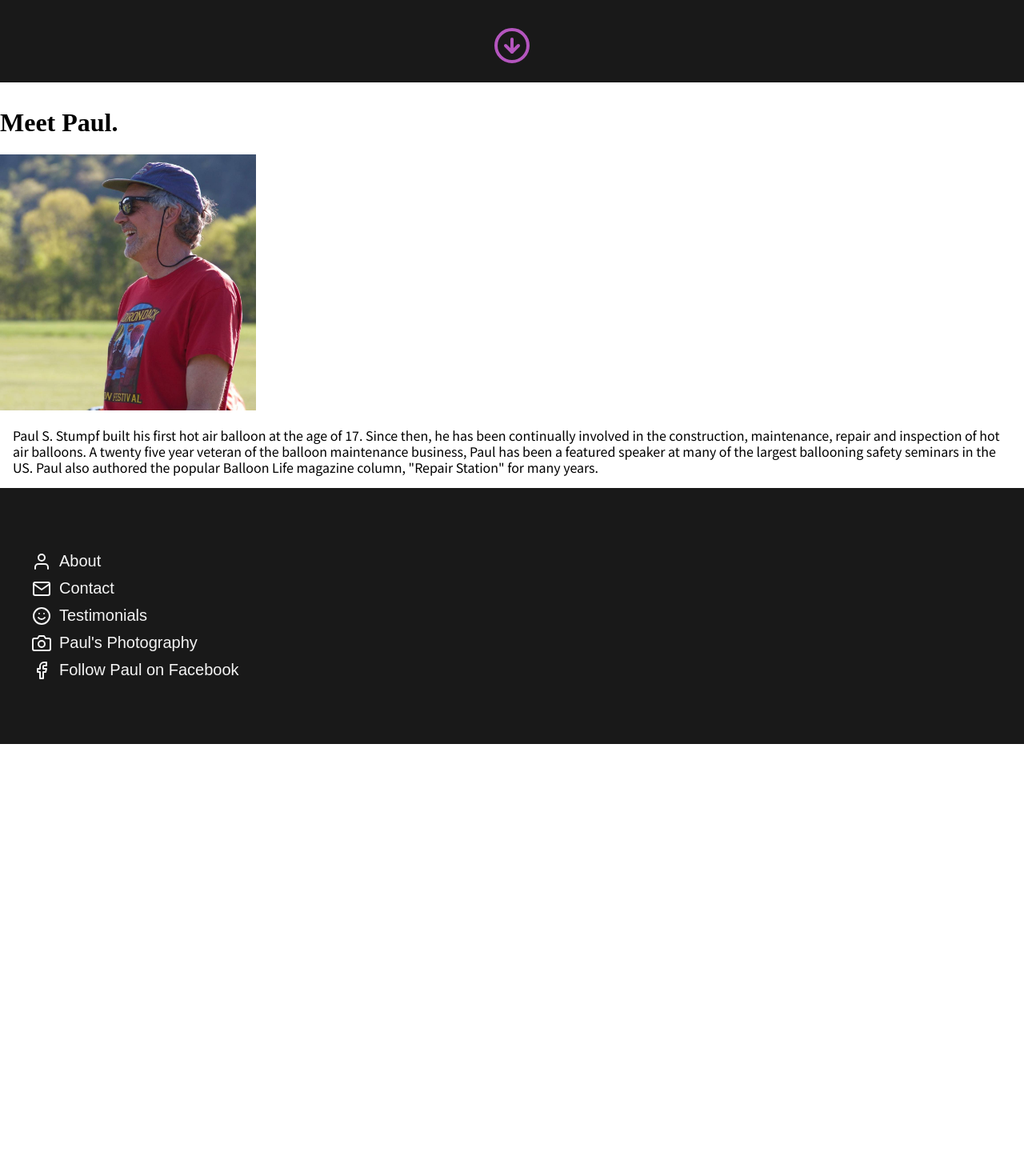
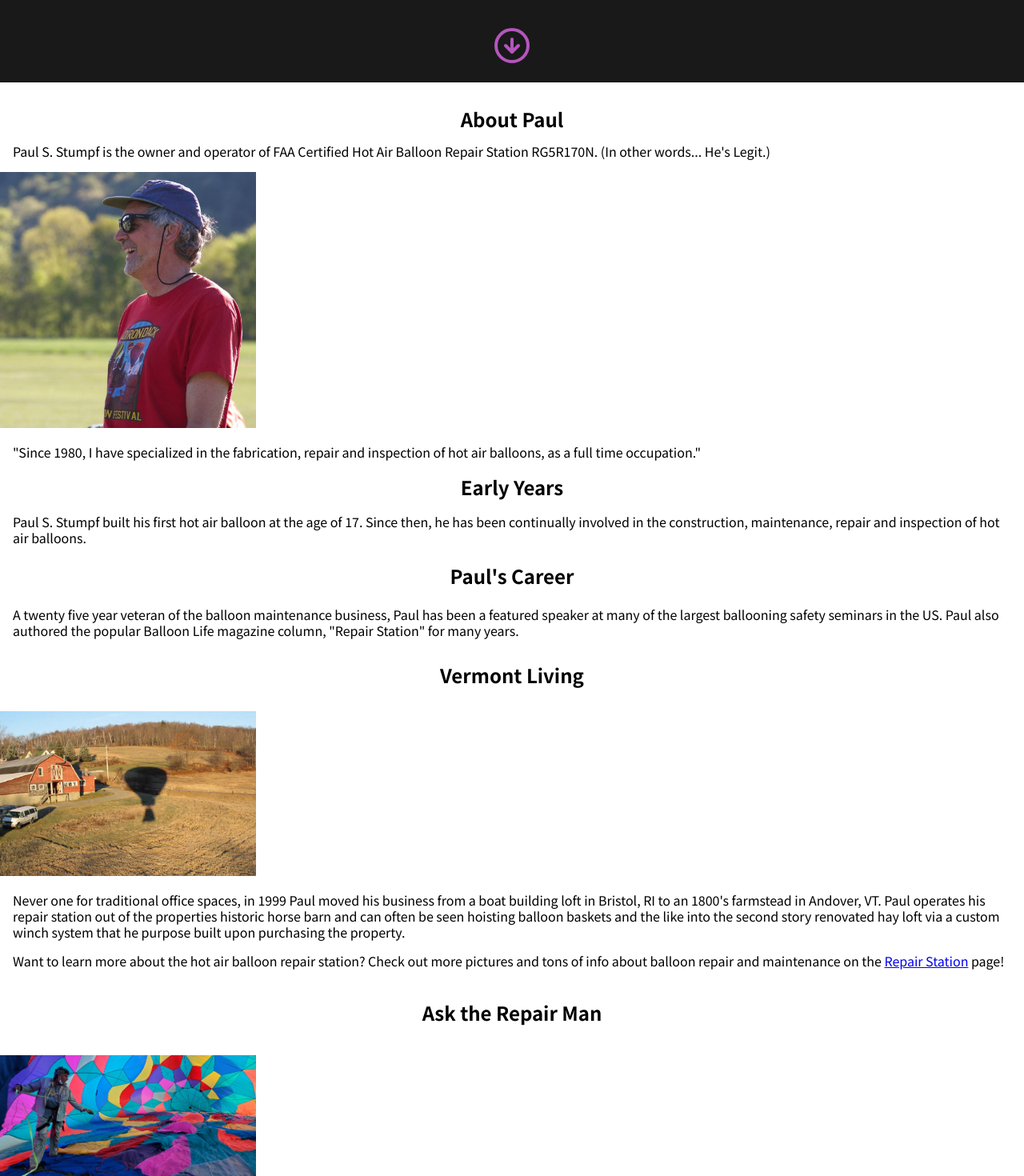
Before and after one commit to nkstumpf/stumpf-balloons-nextjs, a Next.js app: page /about in a window 1280 px wide. Shown: the part 580-2050 px from the top of the page at 80% size. Before the commit the page ends 1510 px from the top, so only its background shows below. Built offline with nearby package versions, Linux system fonts and the light colour scheme.

Commit message:
dev: adds content to about page. other minor fixes

```diff
--- a/components/Banner.jsx
+++ b/components/Banner.jsx
@@ -43,11 +43,11 @@ const StyledBanner = styled.div `
         }
     }
 `
-const Banner = ({btnText, btnUrl}) => {
+const Banner = ({btnText, btnUrl, snapLink}) => {
     return (
         <StyledBanner>
         <Button btnText={btnText} btnUrl={btnUrl} btnStyle='light' />
-        <a href="#services-section"><ArrowDownCircle /></a>
+        <a href={snapLink}><ArrowDownCircle /></a>
         </StyledBanner>
     )
 }
--- a/pages/about.jsx
+++ b/pages/about.jsx
@@ -5,11 +5,14 @@ import Header from '@components/Header';
 import Footer from '@components/Footer';
 import Hero from '@components/Hero';
 import Banner from '@components/Banner';
+import Button from '@components/Button';
 
 const StyledSection = styled.section `
 
-    & h1 {
-
+    & h1, h2, h3, h4, h5 {
+        text-align: center;
+        font-family: ${(props) => props.theme.fonts.heading};
+        font-size: ${(props) => props.theme.fonts.sizes.heading};
     }
 
     & p {
@@ -17,6 +20,15 @@ const StyledSection = styled.section `
         margin: 16px;
         font-family: ${(props) => props.theme.fonts.body};
         line-height: ${(props) => props.theme.fonts.sizes.headingsm};
+    }
+
+    .flexbox {
+        display: flex;
+        justify-content: center;
+
+        Button {
+        margin-bottom: 16px;
+    }
     }
 `
 
@@ -53,10 +65,25 @@ const About = () => {
             <Header />
             <StyledSection>
             <Hero headerText="About" imgSrc="/images/sb-bg-mobile.jpg" imgAlt="Paul Stumpf" />
-            <Banner btnText="Contact" btnUrl="/contact" />
-            <h1>Meet Paul.</h1>
+            <Banner btnText="Contact" btnUrl="/contact" snapLink="#about-paul" />
+            <h1 id="about-paul">About Paul</h1>
+            <p>Paul S. Stumpf is the owner and operator of FAA Certified Hot Air Balloon Repair Station RG5R170N. (In other words... He's Legit.)</p>
             <img src="/images/paul.jpg" alt="Paul Stumpf" width="320px" height="auto" />
-                <p>Paul S. Stumpf built his first hot air balloon at the age of 17.  Since then, he has been continually involved in the construction, maintenance, repair and inspection of hot air balloons.  A twenty five year veteran of the balloon maintenance business, Paul has been a featured speaker at many of the largest ballooning safety seminars in the US.  Paul also authored the popular Balloon Life magazine column, "Repair Station" for many years.</p>
+            <p>"Since 1980, I have specialized in the fabrication, repair and inspection of hot air balloons, as a full time occupation."</p>
+            <h2>Early Years</h2>
+            <p>Paul S. Stumpf built his first hot air balloon at the age of 17.  Since then, he has been continually involved in the construction, maintenance, repair and inspection of hot air balloons.</p>
+            <h3>Paul's Career</h3>
+            <p>A twenty five year veteran of the balloon maintenance business, Paul has been a featured speaker at many of the largest ballooning safety seminars in the US.  Paul also authored the popular Balloon Life magazine column, "Repair Station" for many years.</p>
+            <h4>Vermont Living</h4>
+            <img src="/images/sb-vermont-fall.jpeg" alt="Arial shot of the Vermont repair station in Fall" width="320px" height="auto" />
+            <p>Never one for traditional office spaces, in 1999 Paul moved his business from a boat building loft in Bristol, RI to an 1800's farmstead in Andover, VT. Paul operates his repair station out of the properties historic horse barn and can often be seen hoisting balloon baskets and the like into the second story renovated hay loft via a custom winch system that he purpose built upon purchasing the property.</p>
+            <p>Want to learn more about the hot air balloon repair station? Check out more pictures and tons of info about balloon repair and maintenance on the <a href="/repair-station">Repair Station</a> page!</p>
+            <h5>Ask the Repair Man</h5>
+            <img src="/images/extra.jpg" alt="Paul working inside a cold air inflated balloon" width="320px" height="auto" />
+            <p>If you have a balloon maintenance question for Paul, you can submit e-mail queries for consideration. Paul will not be able to respond to all questions personally, but he will answer as many as possible. Questions and answers of a general interest will be posted on the <a href="/ask-the-repair-main">Ask the Repairman</a> page!</p>
+            <div className="flexbox">
+                <Button btnText="Ask a Question!" btnUrl="/contact" btnStyle='dark'/>
+            </div>
             </StyledSection>
             <Footer />
         </>
```
Also changed, not shown: pages/index.js (+7 -5 lines), pages/repair-station.jsx (+36 -2 lines), public/images/sb-vermont-fall.jpeg (added), public/images/sb-vermont-winter.jpeg (added).
